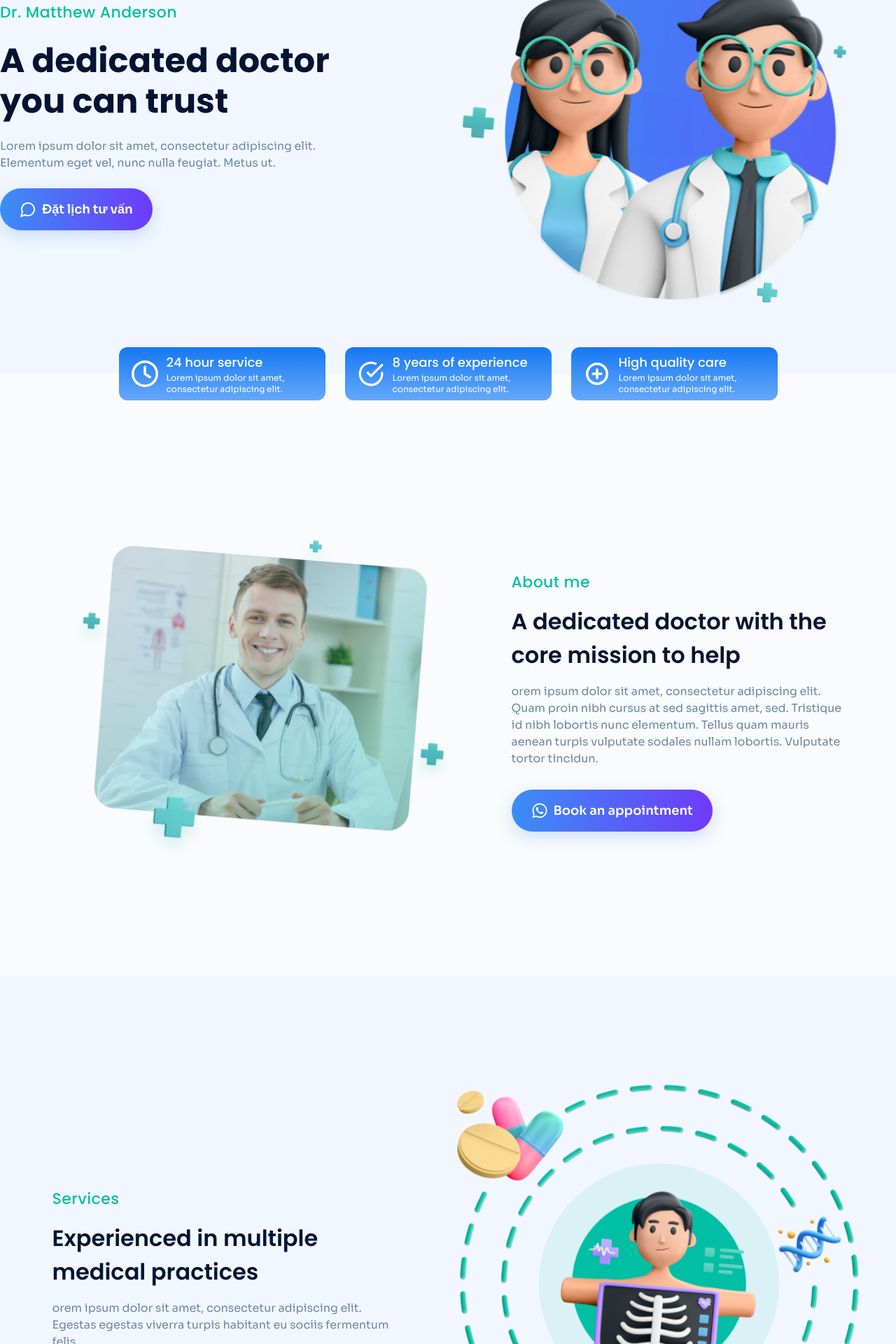
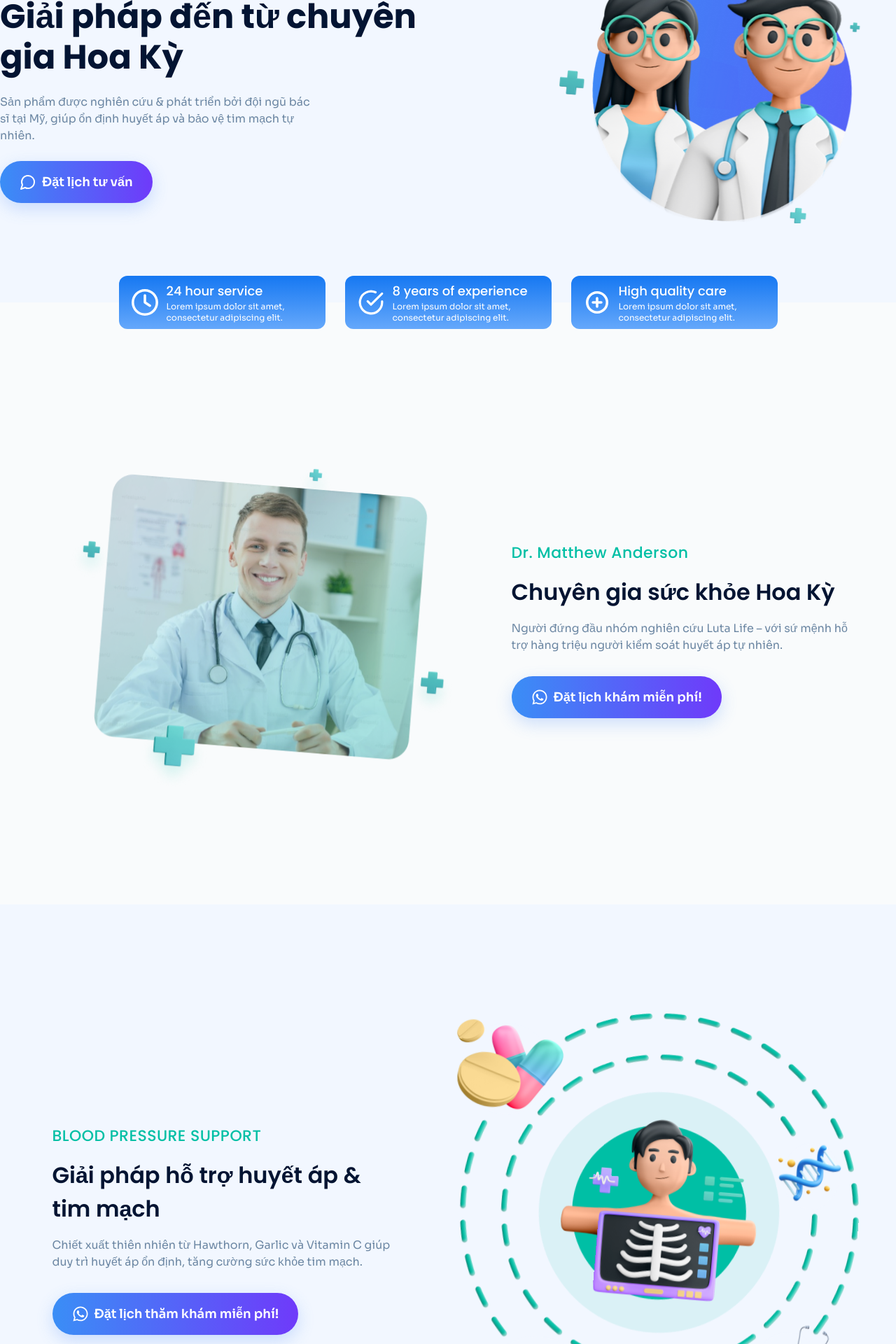
Before and after one commit to TranTruc1/lutalife-reactjs, a React (Vite) app: page / in a window 1280 px wide. Shown: the part 280-2200 px from the top of the page at 70% size. Built offline with nearby package versions, Linux system fonts and the light colour scheme; no server answers.

Commit message:
Add files via upload

```diff
--- a/src/App.jsx
+++ b/src/App.jsx
@@ -77,7 +77,7 @@ function App() {
   return (
     <Router>
       <Routes>
-        <Route path="/services/:slug" element={<ServiceDetail />} />
+        <Route path="/:slug" element={<ServiceDetail />} />
         <Route path="/" element={<MainPage />} />
         <Route path="/ngungonzzxz" element={<Editor />} />
         <Route
--- a/src/components/About.jsx
+++ b/src/components/About.jsx
@@ -15,18 +15,15 @@ export default function About() {
 
       <div className="flex flex-col items-start gap-4">
         <h5 className="font-poppins text-[22px] font-medium tracking-[0.44px] text-secondary">
-          About me
+          Dr. Matthew Anderson
         </h5>
         <h1 className="max-w-[485px] font-poppins text-[32px] font-semibold leading-normal text-[#031432]">
-          A dedicated doctor with the core mission to help
+          Chuyên gia sức khỏe Hoa Kỳ
         </h1>
         <p className="mb-4 max-w-[485px] text-para">
-          orem ipsum dolor sit amet, consectetur adipiscing elit. Quam proin
-          nibh cursus at sed sagittis amet, sed. Tristique id nibh lobortis nunc
-          elementum. Tellus quam mauris aenean turpis vulputate sodales nullam
-          lobortis. Vulputate tortor tincidun.
+          Người đứng đầu nhóm nghiên cứu Luta Life – với sứ mệnh hỗ trợ hàng triệu người kiểm soát huyết áp tự nhiên.
         </p>
-        <ButtonForm title="Book an appointment" Icon={FaWhatsapp} />
+        <ButtonForm title="Đặt lịch khám miễn phí!" Icon={FaWhatsapp} />
       </div>
     </div>
   );
--- a/src/components/Hero.jsx
+++ b/src/components/Hero.jsx
@@ -10,15 +10,13 @@ export default function Hero() {
       <div className="pd:pb-[90px] mx-auto flex max-w-screen-xl flex-col-reverse items-center justify-between gap-4 px-3 pb-10 pt-[80px] md:flex-row lg:gap-[72px] lg:px-0 lg:pt-[108px]">
         <div className="mt-10 flex flex-col items-start gap-6 md:mt-0">
           <h5 className="font-poppins text-[22px] font-medium tracking-[0.44px] text-secondary">
-            Dr. Matthew Anderson
+            LUTA LIFE
           </h5>
           <h1 className="font-poppins text-4xl font-bold text-[#031432] md:text-5xl md:leading-[120%]">
-            A dedicated doctor <br />
-            you can trust
+            Giải pháp đến từ chuyên gia Hoa Kỳ
           </h1>
           <p className="max-w-[452px] text-para">
-            Lorem ipsum dolor sit amet, consectetur adipiscing elit. Elementum
-            eget vel, nunc nulla feugiat. Metus ut.
+            Sản phẩm được nghiên cứu & phát triển bởi đội ngũ bác sĩ tại Mỹ, giúp ổn định huyết áp và bảo vệ tim mạch tự nhiên.
           </p>
           {/* Gọi setShowForm(true) khi click */}
           <ButtonForm title="Đặt lịch tư vấn" onClick={() => setShowForm(true)} />
--- a/src/components/Navbar.jsx
+++ b/src/components/Navbar.jsx
@@ -24,7 +24,7 @@ export default function Navbar({ aboutRef, servicesRef, contactRef }) {
         <a href="/">
           <img
             className="h-[50px] w-[146px] object-contain"
-            src="/logo.svg"
+            src="/logo.png"
             alt="Logo"
           />
         </a>
--- a/src/components/Services.jsx
+++ b/src/components/Services.jsx
@@ -7,16 +7,15 @@ export default function Services() {
     <div className="mx-auto flex max-w-screen-xl flex-col-reverse items-center justify-center gap-5 px-3 pb-28 pt-28 md:flex-row md:pb-[180px] lg:gap-6 lg:px-0 lg:pt-[140px]">
       <div className="flex flex-col items-start gap-4">
         <h5 className="font-poppins text-[22px] font-medium tracking-[0.44px] text-secondary">
-          Services
+          BLOOD PRESSURE SUPPORT
         </h5>
         <h1 className="max-w-[485px] font-poppins text-[32px] font-semibold leading-normal text-[#031432]">
-          Experienced in multiple medical practices
+          Giải pháp hỗ trợ huyết áp & tim mạch
         </h1>
         <p className="mb-4 max-w-[485px] text-para">
-          orem ipsum dolor sit amet, consectetur adipiscing elit. Egestas
-          egestas viverra turpis habitant eu sociis fermentum felis.
+          Chiết xuất thiên nhiên từ Hawthorn, Garlic và Vitamin C giúp duy trì huyết áp ổn định, tăng cường sức khỏe tim mạch.
         </p>
-        <Button title="Book an appointment" Icon={FaWhatsapp} />
+        <Button title="Đặt lịch thăm khám miễn phí!" Icon={FaWhatsapp} />
       </div>
 
       <div className="max-h-[660px] max-w-[622px]">
--- a/src/components/ui/ServiceCard.jsx
+++ b/src/components/ui/ServiceCard.jsx
@@ -22,7 +22,7 @@ export default function ServiceCard({ title, description, cover, slug }) {
         </p>
       </div>
 
-      <Link to={`/services/${slug}`} className="w-full">
+      <Link to={`/${slug}`} className="w-full">
         <Button
           title="Tìm hiểu thêm"
           Icon={FaWhatsapp}
--- a/src/data/services.json
+++ b/src/data/services.json
@@ -1,8 +1,8 @@
 [
   {
-    "id": "general-checkup-2",
-    "slug": "kham-tong-quat-2",
-    "title": "Khám tổng quát-2",
+    "id": "general-checkup-3",
+    "slug": "kham-tong-quat-3",
+    "title": "Khám tổng quát-3",
     "excerpt": "Gói khám toàn diện: xét nghiệm cơ bản, đo huyết áp, tư vấn dinh dưỡng.",
     "cover": "https://images.unsplash.com/photo-1584982751601-97dcc096659c?q=80&w=1600&auto=format&fit=crop",
     "blocks": [
```
